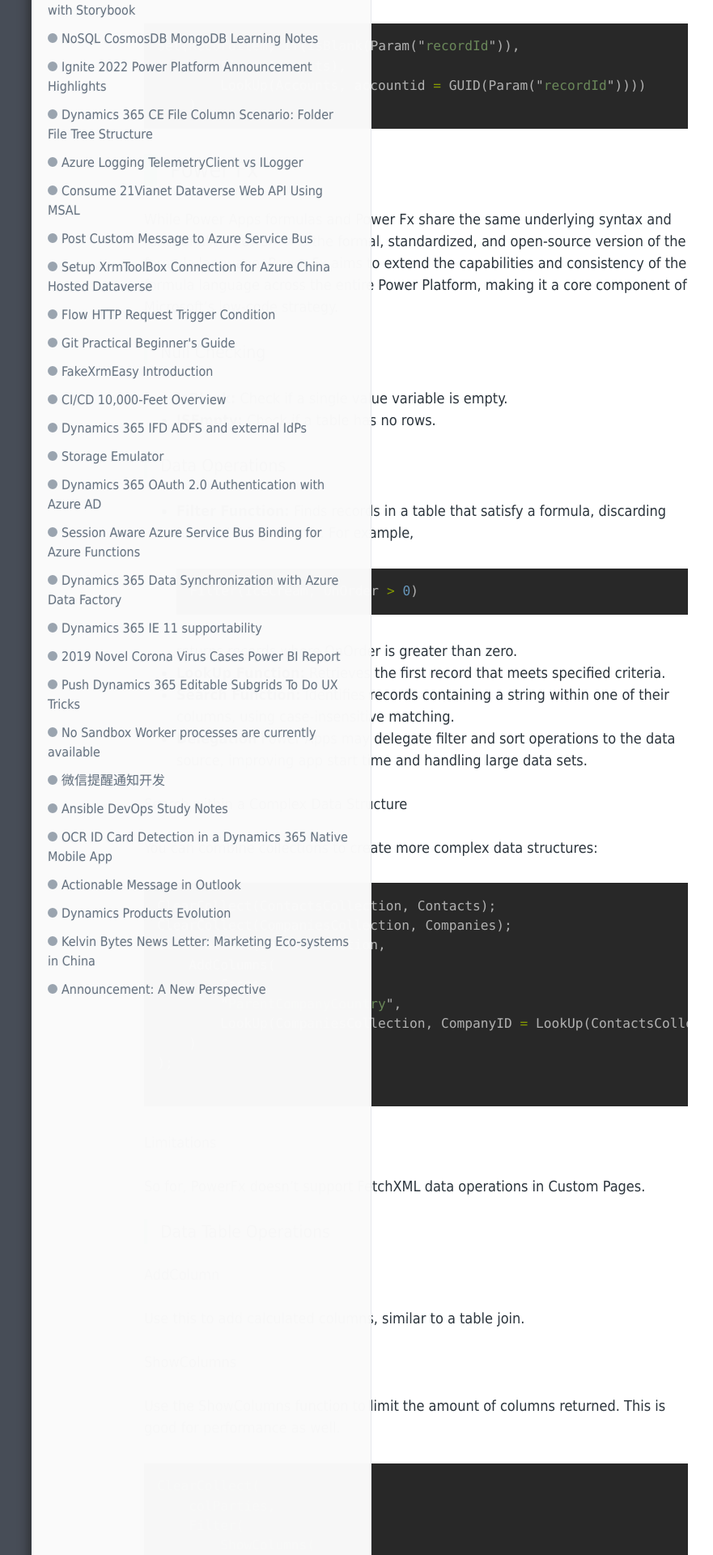
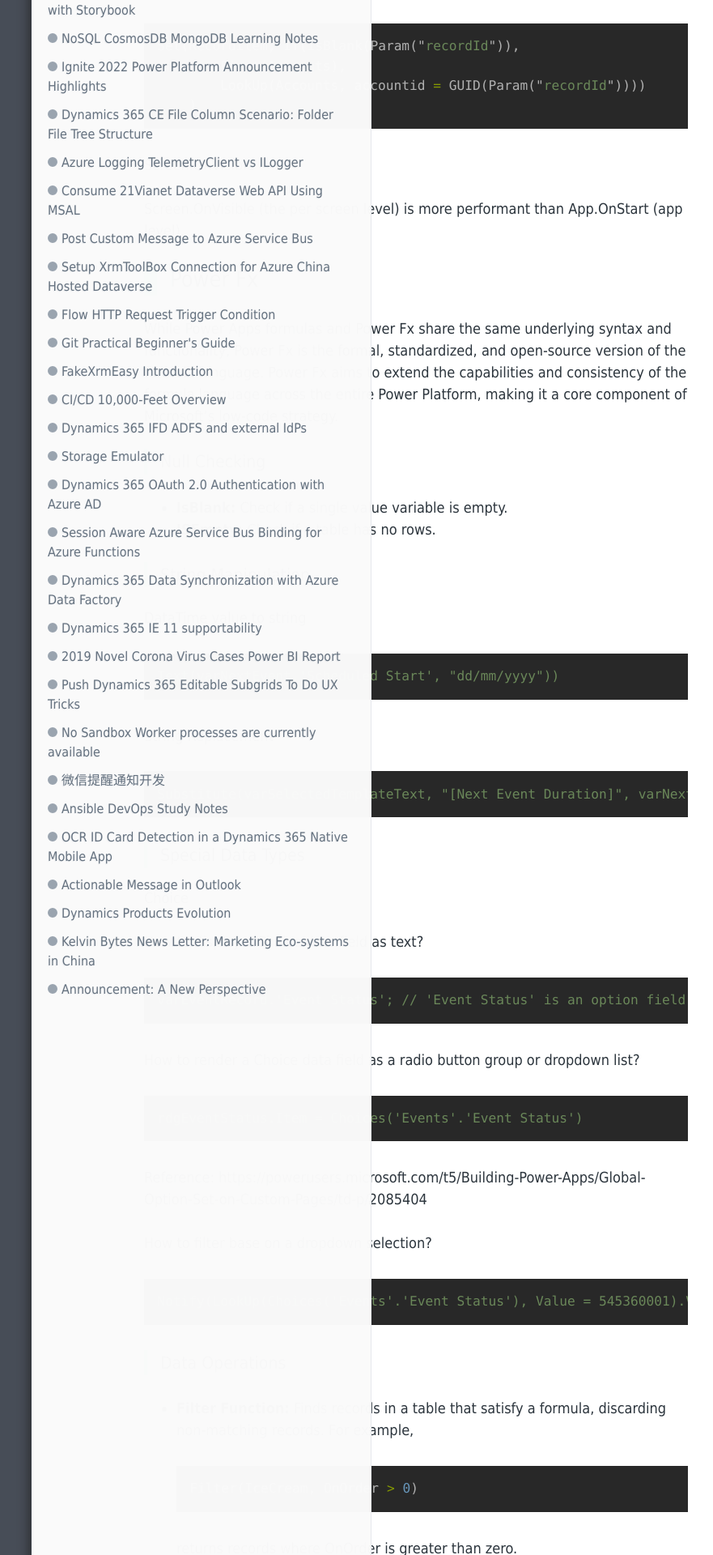
Before and after one commit to nzkelvin/nzkelvin.github.io, a Jekyll site: the page built from _posts/2024-05-31-powerapps-custom-page-study-guide.markdown, in a window 1280 px wide. Shown: the part 2171-4091 px from the top of the page at 81% size, without its empty margins (126-1007 px from the left). Built offline with Jekyll 4.4.1, drawn with Linux system fonts in a browser that asks for light colours; comment, search, counter and statistics services are not loaded; some of the changed text lies outside the part shown.

Commit message:
Custom Page PowerFx enhancements

````diff
--- a/_posts/2024-05-31-powerapps-custom-page-study-guide.markdown
+++ b/_posts/2024-05-31-powerapps-custom-page-study-guide.markdown
@@ -44,6 +44,9 @@
     )
 ```
 
+#### Screen.OnVisible
+Screen.OnVisible (the per screen level) is more performant than App.OnStart (app level).
+
 ## Power Fx
 While Power Apps formulas and Power Fx share the same underlying syntax and functionality, Power Fx is the formal, standardized, and open-source version of the formula language. Power Fx aims to extend the capabilities and consistency of the formula language across the entire Power Platform, making it a core component of Microsoft's low-code strategy.
 
@@ -51,6 +54,36 @@
 - **IsBlank:** Check if a single value variable is empty.
 
 - **ISEmpty:** Check if a table has no rows.
+
+### String Manipulation
+#### DataTime value to string
+```yaml
+Text(varNextEvent.'Scheduled Start', "dd/mm/yyyy"))
+```
+
+#### String Replacement
+```yaml
+Substitute(varSelectedTemplateText, "[Next Event Duration]", varNextEvent.Duration)
+```
+
+### Special Data Types
+#### Choice
+How to display a Choice data field as text?
+```yaml
+varEventRecord.'Event Status'; // 'Event Status' is an option field.
+```
+
+How to render a Choice data field as a radio button group or dropdown list?
+```yaml
+rdgEventStatus.Item = Choices('Events'.'Event Status')
+```
+
+Reference: https://powerusers.microsoft.com/t5/Building-Power-Apps/Global-Option-Set-on-Custom-Pages/td-p/2085404
+
+How to filter base on a dropdown selection?
+```yaml
+Notify(LookUp(Choices('Events'.'Event Status'), Value = 545360001).Value);
+```
 
 ### Data Operations
 - **Filter Function:** Finds records in a table that satisfy a formula, discarding non-matching records. For example,
````
